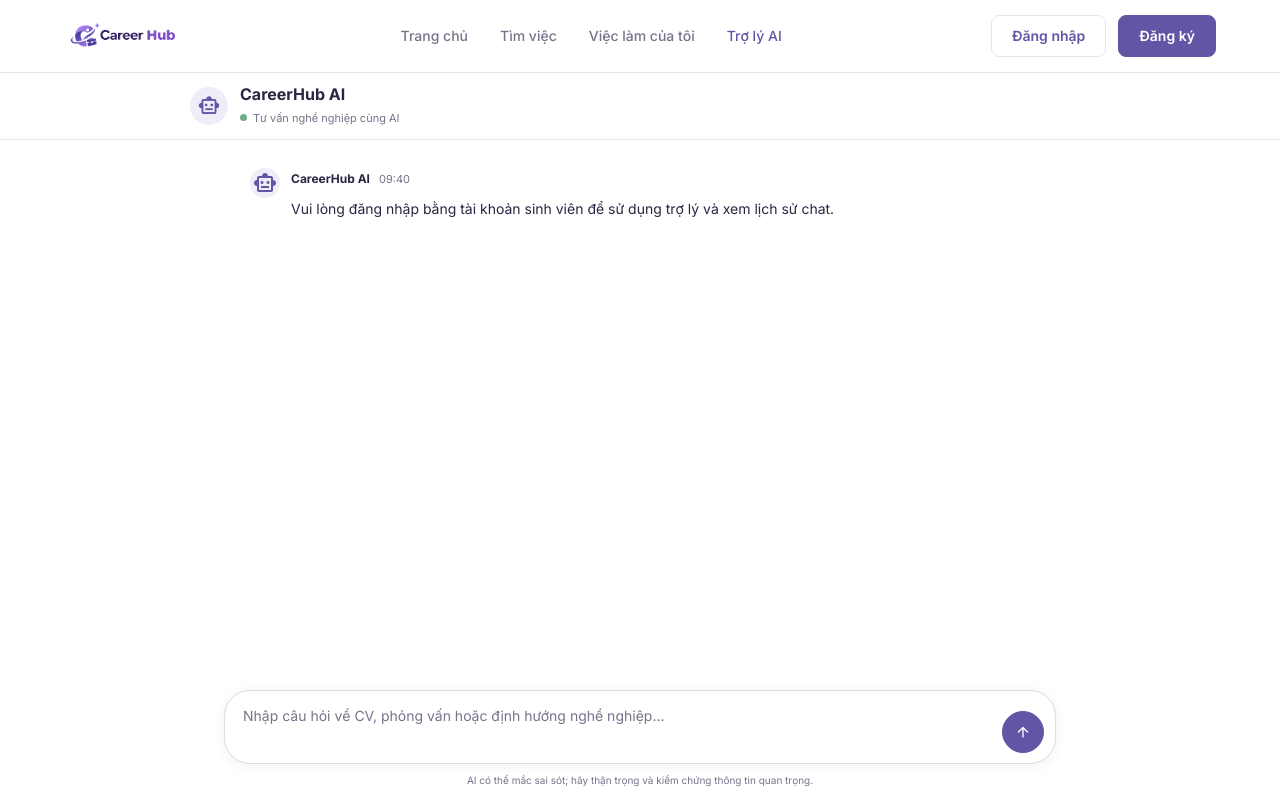
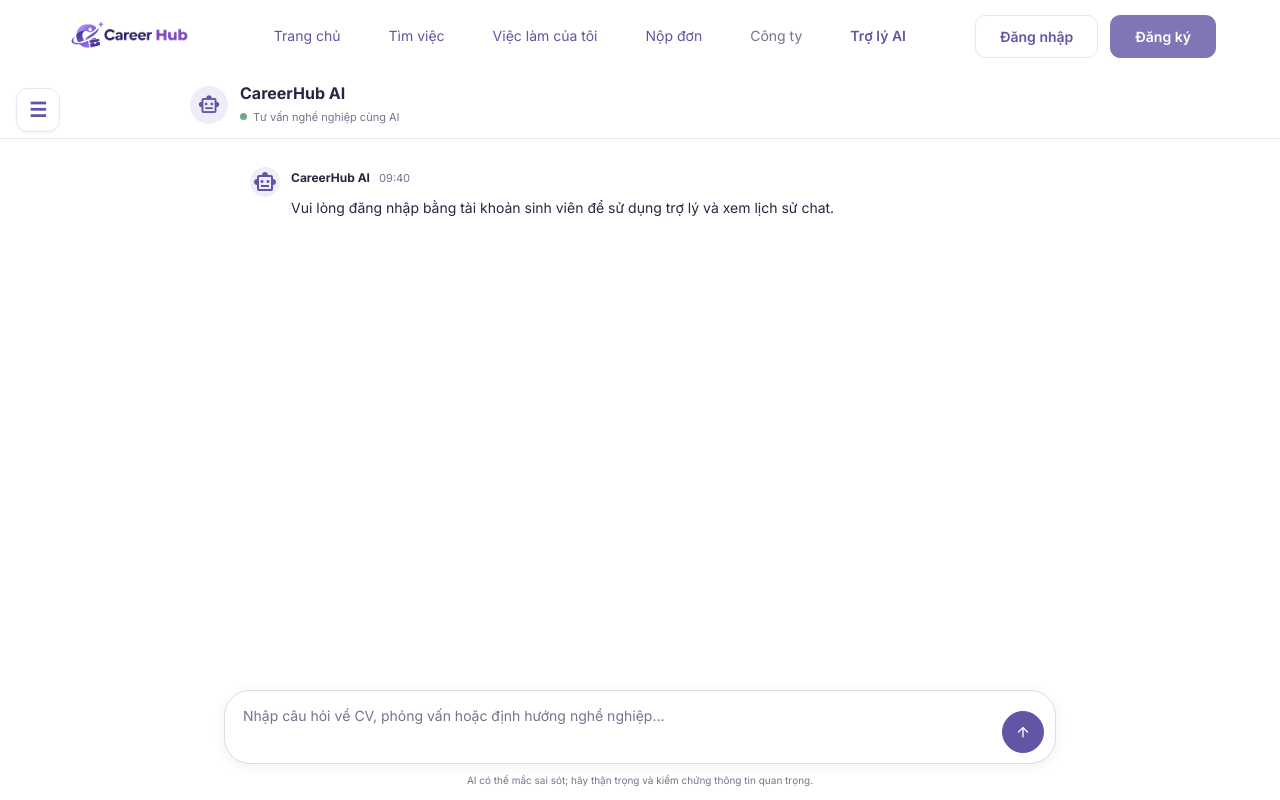
Before and after one commit to pvthai105-netizen/CareerHub, a plain HTML site: page frontend/chat.html in a window 1280 px wide. Drawn offline with nearby package versions, Linux system fonts and the light colour scheme.

Commit message:
T02D6C1: fix: sua loi theo bao cao kiem thu va hoan thien giao dien

```diff
--- a/frontend/chat.html
+++ b/frontend/chat.html
@@ -1068,29 +1068,40 @@
 </head>
 
 <body>
-    <header class="site-header">
-        <div class="container site-navbar">
-            <a class="brand-logo" href="/home.html" title="CareerHub">
-                <img src="logoCHT-Photoroom.png" alt="CareerHub" />
-            </a>
-            <nav aria-label="Điều hướng chính">
-                <ul class="nav-menu">
-                    <li><a class="nav-link" href="/home.html">Trang chủ</a></li>
-                    <li><a class="nav-link" href="/job_post.html">Tìm việc</a></li>
-                    <li><a class="nav-link" href="/job_post.html" title="Đi tới trang việc làm tạm thời">Việc làm của tôi</a></li>
-                    <li>
-                        <a class="nav-link active" href="/chat.html" aria-current="page">
-                            Trợ lý AI
-                        </a>
-                    </li>
-                </ul>
-            </nav>
-            <div class="nav-actions">
-                <a class="btn btn-outline" href="/login.html">Đăng nhập</a>
-                <a class="btn btn-primary" href="/register.html">Đăng ký</a>
-            </div>
+  <header class="header">
+    <div class="container header-inner">
+      <a href="./home.html" class="logo"><img src="./logoCHT-Photoroom.png" alt="Career Hub"></a>
+      <nav class="nav">
+        <a href="./home.html" id="nav-home">Trang chủ</a>
+        <a href="./home.html#/jobs" id="nav-jobs">Tìm việc</a>
+        <a href="./student_dashboard.html" id="nav-dashboard">Việc làm của tôi</a>
+        <a href="./my_applications.html" id="nav-applications">Nộp đơn</a>
+        <span>Công ty</span>
+        <a href="./chat.html" style="font-weight: 600;">Trợ lý AI</a>
+      </nav>
+      <div class="header-buttons">
+        <a href="./login.html" class="btn btn-outline" style="text-decoration:none; display:inline-flex; align-items:center;">Đăng nhập</a>
+        <a href="./register.html" class="btn" style="text-decoration:none; display:inline-flex; align-items:center;">Đăng ký</a>
+      </div>
+    </div>
+  </header>
+
+    <button class="ai-assistant-menu-toggle" type="button" aria-label="Mở menu trợ lý AI" aria-expanded="false" aria-controls="ai-assistant-sidebar">
+        <span aria-hidden="true">☰</span>
+    </button>
+    <div class="ai-assistant-backdrop" id="ai-assistant-backdrop" hidden></div>
+    <aside class="ai-assistant-sidebar" id="ai-assistant-sidebar" aria-label="Điều hướng trợ lý AI" aria-hidden="true">
+        <div class="ai-assistant-sidebar-header">
+            <h2>Trợ lý AI</h2>
+            <button class="ai-assistant-menu-close" type="button" aria-label="Đóng menu">×</button>
         </div>
-    </header>
+        <p>Chọn công cụ bạn cần</p>
+        <nav class="ai-assistant-sidebar-links" aria-label="Công cụ trợ lý AI">
+            <a class="ai-assistant-sidebar-link active" href="/chat.html" aria-current="page">Trò chuyện</a>
+            <a class="ai-assistant-sidebar-link" href="/ai_job_search.html">Tìm việc bằng AI</a>
+            <a class="ai-assistant-sidebar-link" href="/cv_analysis.html">Phân tích CV</a>
+        </nav>
+    </aside>
 
     <main class="chat-page">
         <div class="container">
```
